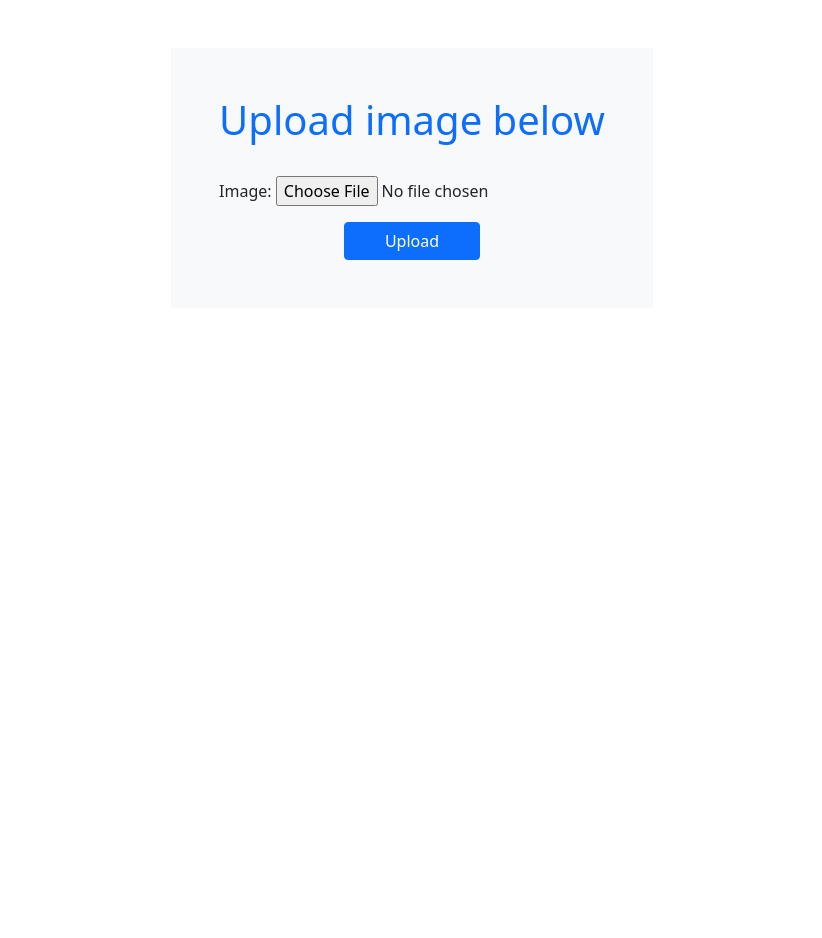
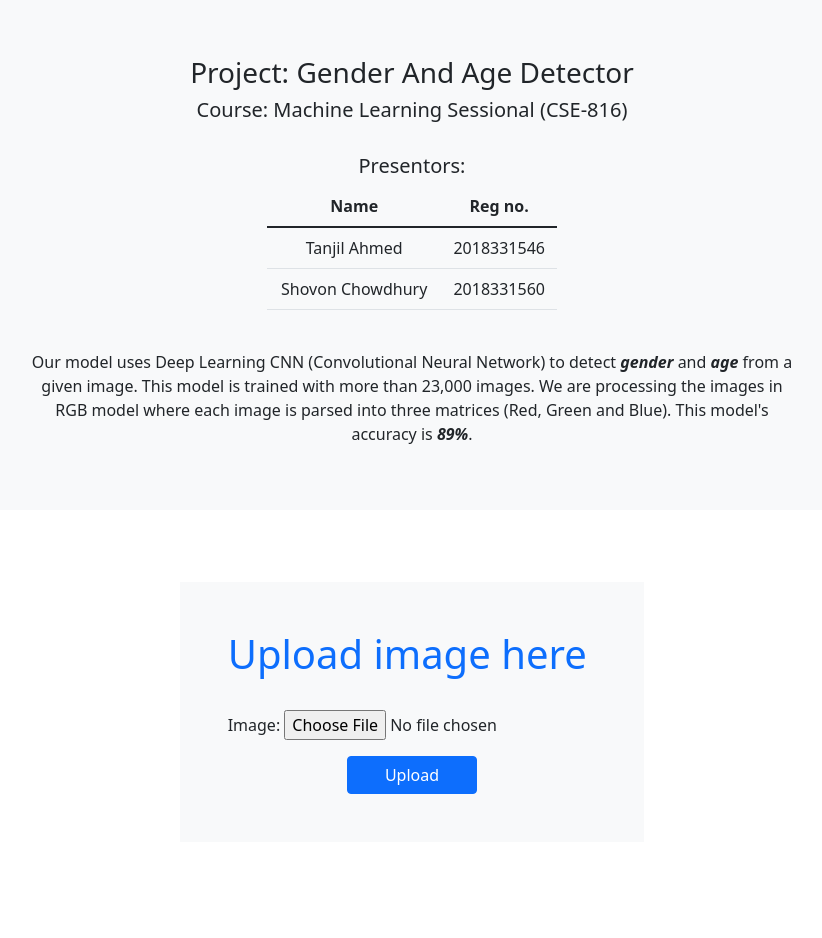
Before and after one commit to RahatGithub/Gender_And_Age_Detector, a Django app: page /upload in a window 1280 px wide. Shown: the whole page, without its empty margins (228-1050 px from the left). Before the commit the page ends 260 px from the top, so only its background shows below. Run offline with Django 5.2, Linux system fonts and the light colour scheme.

Commit message:
UI fixed

```diff
--- a/main/urls.py
+++ b/main/urls.py
@@ -2,6 +2,6 @@ from django.urls import path
 from .views import *
 
 urlpatterns = [
-    path('result', ResultView),
+    path('', UploadImageView),
     path('upload', UploadImageView),
 ]
--- a/main/views.py
+++ b/main/views.py
@@ -25,12 +25,13 @@ def get_image_features(image): # image denotes image path
 def ResultView(request):
     queryset = TestImage.objects.all()
     result = [{
+        'id' : q.id,
         'image' : q.image,
         'gender' : q.gender,
         'age' : q.age
     } for q in queryset]
 
-    for res in result: print(res)
+    print(result)
     return render(request, 'history.html')
 
 
@@ -52,6 +53,12 @@ def UploadImageView(request):
             gender = gender_dict[round(pred[0][0][0])]
             age = round(pred[1][0][0])
 
+            id = instance.id
+            instance = TestImage.objects.get(id=id) # again declaring instance that is coming from the DB
+            instance.gender = gender
+            instance.age = age
+            instance.save()
+
             context={
                 'uploaded_image' : image_path,
                 'gender' : gender,
--- a/templates/base.html
+++ b/templates/base.html
@@ -16,6 +16,39 @@
   </head>
   <body>
 
+    <div class="px-5 pt-2 mb-4 bg-light rounded-3">
+      <div class="container-fluid py-5 text-center">
+        <h3>Project: Gender And Age Detector</h3>
+        <h5>Course: Machine Learning Sessional (CSE-816)</h5>
+        <br>
+        <h5>Presentors:</h5>
+        <div class="d-flex justify-content-center">
+          <table class="table w-25 fs-6">
+            <thead>
+              <tr>
+                <th scope="col">Name</th>
+                <th scope="col">Reg no.</th>
+              </tr>
+            </thead>
+            <tbody>
+              <tr>
+                <td>Tanjil Ahmed</td>
+                <td>2018331546</td>
+              </tr>
+              <tr>
+                <td>Shovon Chowdhury</td>
+                <td>2018331560</td>
+              </tr>
+            </tbody>
+          </table>
+        </div>
+        <br>
+        <div class="d-flex justify-content-center">
+          <p class="col-8">Our model uses Deep Learning CNN (Convolutional Neural Network) to detect <b><i>gender</i></b> and <b><i>age</i></b> from a given image. This model is trained with more than 23,000 images. We are processing the images in RGB model where each image is parsed into three matrices (Red, Green and Blue). This model's accuracy is <b><i>89%</i></b>.</p>
+        </div>
+      </div>
+    </div>
+
     {% block body %} <!-- child's body block --> {% endblock %}
 
     <!-- Optional JavaScript; choose one of the two! -->
--- a/templates/upload_image.html
+++ b/templates/upload_image.html
@@ -5,9 +5,9 @@
 
 {% block body %}
 
-<section class="container d-flex justify-content-center align-items-center">
+<section class="container d-flex justify-content-center align-items-center mb-5">
     <div class="main-div bg-light m-5 p-5">
-        <h1 class="text-primary">Upload image below</h1>
+        <h1 class="text-primary">Upload image here</h1>
         <br>
         <form method="post" enctype="multipart/form-data">
             {% csrf_token %}
```
Also changed, not shown: templates/result.html (+5 -5 lines), db.sqlite3, media/uploaded_images/24_0_3_847881_915238_14.jpg (deleted), media/uploaded_images/24_0_3_909759_915238_17.jpg (deleted), media/uploaded_images/35_1_3_362079_915238_18.PNG (deleted), media/uploaded_images/35_1_3_761192_915238_2.PNG (deleted), media/uploaded_images/35_1_3_761192_915238_2_IgioZgJ.PNG (deleted), media/uploaded_images/50_0_3_456235_915238_20.jpg (deleted), media/uploaded_images/50_0_3_456235_915238_20_MtxeWuy.jpg (deleted), media/uploaded_images/50_0_3_456235_915238_20_lY0WYep.jpg (deleted), media/uploaded_images/51_0_3_629902.jpg (deleted), media/uploaded_images/69_0_3_339653_915238_12.PNG (deleted), media/uploaded_images/69_0_3_616634_915238_20.PNG (deleted), media/uploaded_images/69_0_3_616634_915238_20_EB7LRGp.PNG (deleted), 2 more files.
